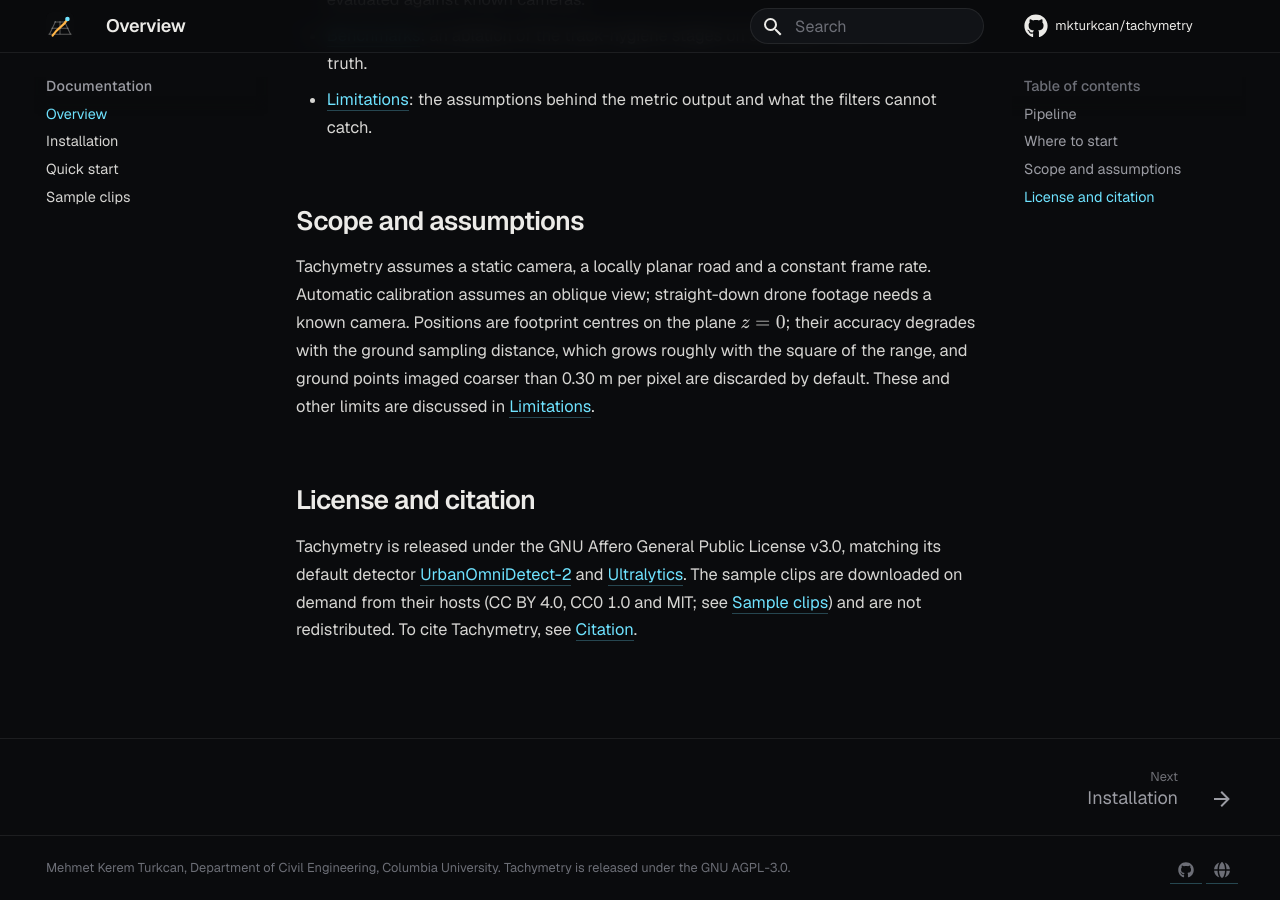
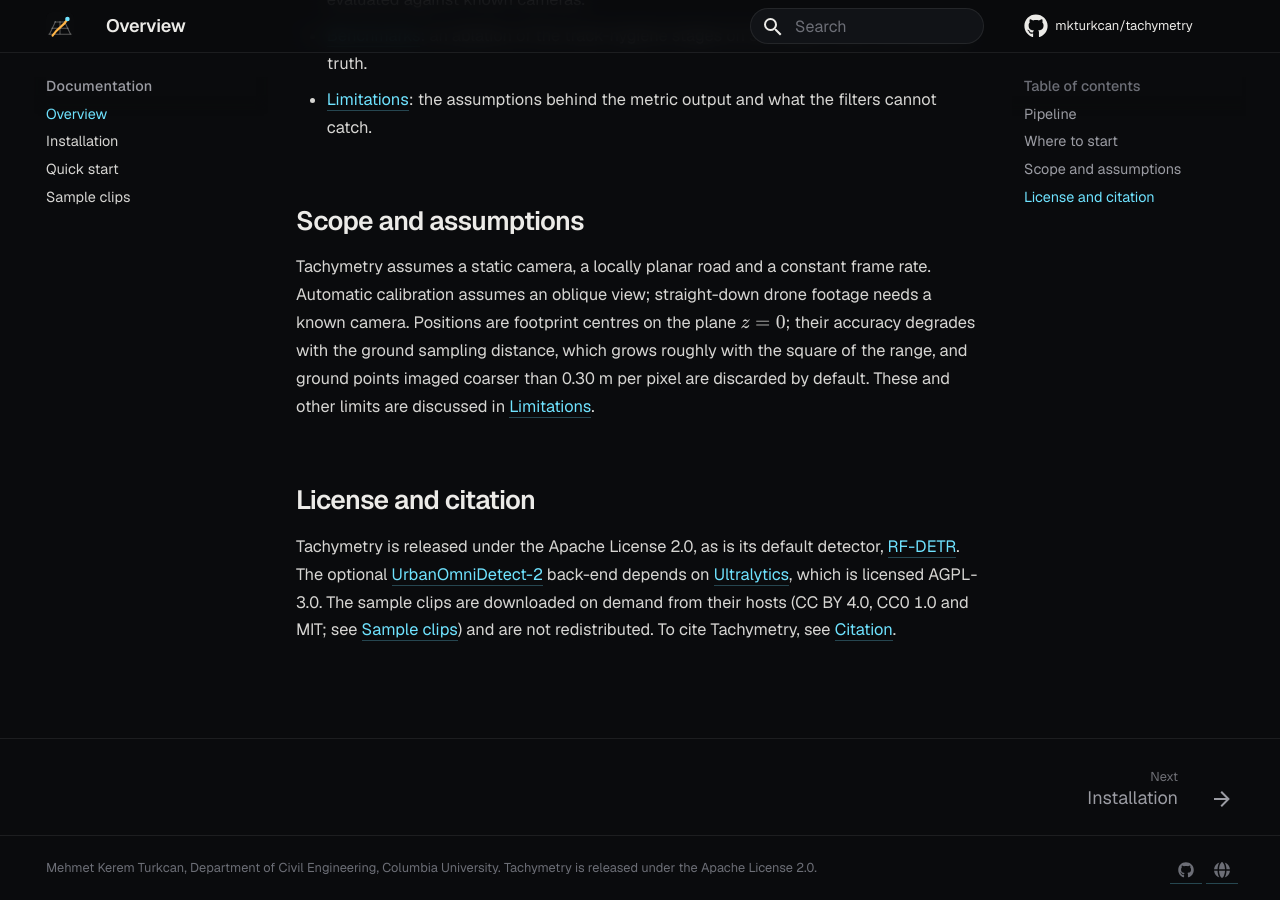
Before and after one commit to mkturkcan/tachymetry, an MkDocs documentation site: the page built from docs/docs/index.md, in a window 1280 px wide and 900 px high, scrolled down 2150 px. Built offline with MkDocs 1.6.1 and Material for MkDocs 9.7.7, drawn with Linux system fonts in a browser that asks for light colours; comment, search, counter and statistics services are not loaded.

Commit message:
License Tachymetry under the Apache License 2.0
The AGPL-3.0 licence followed from UrbanOmniDetect-2 and Ultralytics being
core dependencies. The default detector is now RF-DETR (Apache-2.0) and
Ultralytics is needed only by the optional uod2 extra, which the README and
documentation point out.

```diff
--- a/docs/docs/index.md
+++ b/docs/docs/index.md
@@ -36,4 +36,4 @@ Tachymetry assumes a static camera, a locally planar road and a constant frame r
 
 ## License and citation
 
-Tachymetry is released under the GNU Affero General Public License v3.0, matching its default detector [UrbanOmniDetect-2](https://huggingface.co/mehmetkeremturkcan/UrbanOmniDetect-2) and [Ultralytics](https://github.com/ultralytics/ultralytics). The sample clips are downloaded on demand from their hosts (CC BY 4.0, CC0 1.0 and MIT; see [Sample clips](samples.md)) and are not redistributed. To cite Tachymetry, see [Citation](citation.md).
+Tachymetry is released under the Apache License 2.0, as is its default detector, [RF-DETR](https://github.com/roboflow/rf-detr). The optional [UrbanOmniDetect-2](https://huggingface.co/mehmetkeremturkcan/UrbanOmniDetect-2) back-end depends on [Ultralytics](https://github.com/ultralytics/ultralytics), which is licensed AGPL-3.0. The sample clips are downloaded on demand from their hosts (CC BY 4.0, CC0 1.0 and MIT; see [Sample clips](samples.md)) and are not redistributed. To cite Tachymetry, see [Citation](citation.md).
--- a/docs/index.html
+++ b/docs/index.html
@@ -581,7 +581,7 @@ cal.save(<span class="s">"camera.json"</span>)</code></pre>
   <div class="wrap row">
     <div>
       <p><a href="https://mehmetkeremturkcan.com/">Mehmet Kerem Turkcan</a>, Associate Research Scientist, Department of Civil Engineering, Columbia University.</p>
-      <p>Tachymetry is released under the GNU Affero General Public License v3.0 (AGPL-3.0), matching its default detector UrbanOmniDetect-2 and Ultralytics.</p>
+      <p>Tachymetry is released under the Apache License 2.0, as is its default detector, RF-DETR. The optional UrbanOmniDetect-2 back-end depends on Ultralytics, which is licensed AGPL-3.0.</p>
       <p>Sample footage, shown with Tachymetry's overlays added: <a href="https://huggingface.co/datasets/Ryan-xiangyu-ut/svbrd-llm-roadside-video-av">svbrd-llm-roadside-video-av</a> by Ryan-xiangyu-ut (<a href="https://creativecommons.org/licenses/by/4.0/">CC BY 4.0</a>); <a href="https://commons.wikimedia.org/wiki/File:Roundabout_14_61.webm">Roundabout 14 61</a> by Wikideas1, Wikimedia Commons (<a href="https://creativecommons.org/publicdomain/zero/1.0/">CC0 1.0</a>); <a href="https://huggingface.co/datasets/parsafaramarzi/Small-Crowd-and-Traffic-Video-Footages">Small-Crowd-and-Traffic-Video-Footages</a> by parsafaramarzi (MIT); <a href="https://huggingface.co/datasets/hamimmahmud0/DRINF">DRINF: Dhaka Road Intersection Nadir Footage</a> by Hamim Mahmud, doi:10.57967/hf/10301 (<a href="https://creativecommons.org/licenses/by/4.0/">CC BY 4.0</a>). Trailer credits: <a href="https://github.com/mkturkcan/tachymetry/blob/main/docs/media/CREDITS.md">CREDITS.md</a>.</p>
     </div>
     <div class="links">
--- a/mkdocs.yml
+++ b/mkdocs.yml
@@ -7,7 +7,7 @@ repo_name: mkturkcan/tachymetry
 edit_uri: edit/main/docs/
 copyright: >-
   Mehmet Kerem Turkcan, Department of Civil Engineering, Columbia University.
-  Tachymetry is released under the GNU AGPL-3.0.
+  Tachymetry is released under the Apache License 2.0.
 
 docs_dir: docs
 site_dir: site
--- a/pyproject.toml
+++ b/pyproject.toml
@@ -7,7 +7,7 @@ name = "tachymetry"
 dynamic = ["version"]
 description = "Metric trajectories, speeds and counts from traffic-camera video: detection, tracking, camera calibration and bird's-eye view."
 readme = "README.md"
-license = "AGPL-3.0-or-later"
+license = "Apache-2.0"
 license-files = ["LICENSE"]
 authors = [{ name = "Mehmet Kerem Turkcan" }]
 requires-python = ">=3.10"
```
Also changed, not shown: CHANGELOG.md (+2 -0 lines), README.md (+2 -2 lines), 2 other files.
